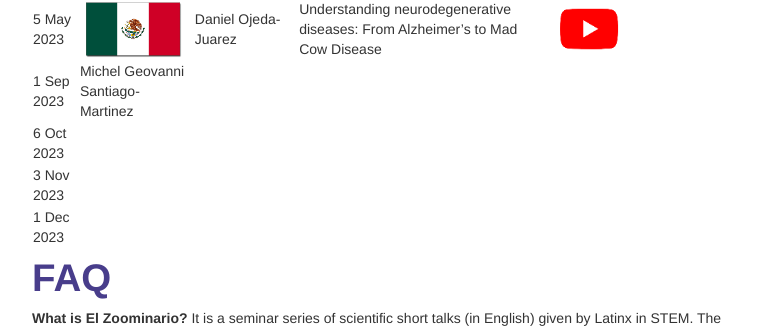
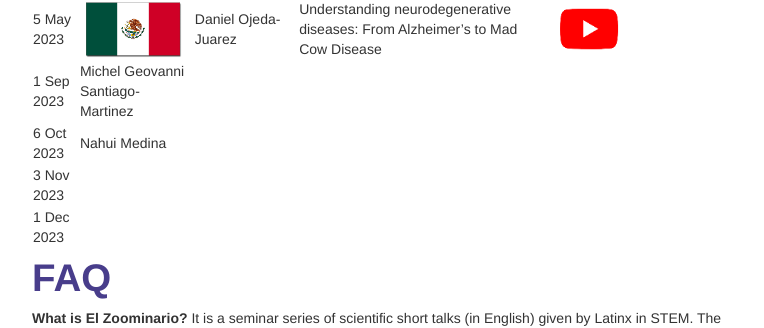
Before and after one commit to solislemuslab/solislemuslab.github.io, a Jekyll site: the page built from pages/zoominario.md, in a window 1280 px wide and 900 px high, scrolled down 2352 px. Shown: the part 125-453 px from the top of the window, without its empty margins (258-1022 px from the left). Built offline with Jekyll 4.4.1, drawn with Linux system fonts in a browser that asks for light colours.

Commit message:
updated zoominario

```diff
--- a/pages/zoominario.md
+++ b/pages/zoominario.md
@@ -56,7 +56,7 @@ description: El Zoominario
 | 7 Apr 2023 | ![](../assets/pics/flags/chile.png) | Pablo Moreno-Yaeger | How do volcanoes respond to glaciation? | [![youtube (653k)](icons16/youtube.png)](https://youtu.be/bMQfIN6DXvw) | | [![tiktok (653k)](icons16/pablo.png)](https://www.tiktok.com/@latinxinstem/video/7219446404513598766?is_from_webapp=1&sender_device=pc&web_id=7198957279043405354) |
 | 5 May 2023 | ![](../assets/pics/flags/mexico.png) | Daniel Ojeda-Juarez | Understanding neurodegenerative diseases: From Alzheimer's to Mad Cow Disease | [![youtube (653k)](icons16/youtube.png)](https://youtu.be/bMQfIN6DXvw) | | |
 | 1 Sep 2023 | Michel Geovanni Santiago-Martinez | |
-| 6 Oct 2023 |  | |
+| 6 Oct 2023 | Nahui Medina | |
 | 3 Nov 2023 |  | |
 | 1 Dec 2023 |  | |
 
```
